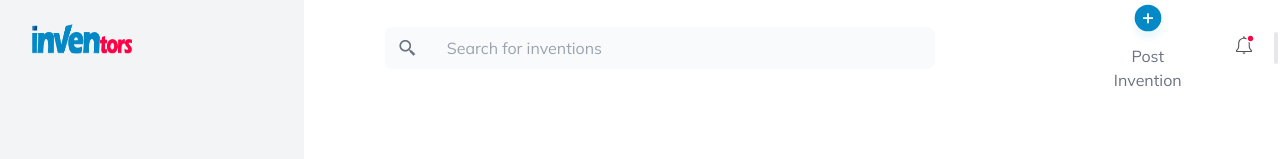
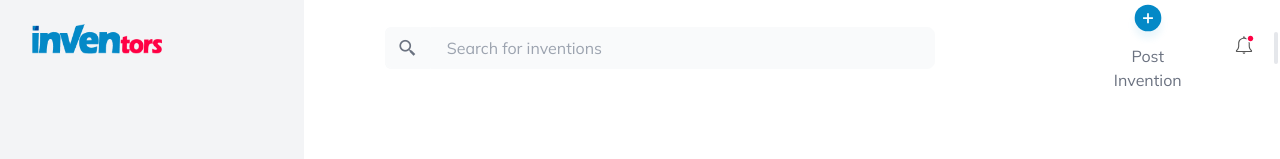
Before and after one commit to constanteen/imventors-app, a Next.js app: page /dashboard/inventor in a window 1280 px wide. Shown: the top 159 px of the page. Built offline with nearby package versions, Linux system fonts and the light colour scheme.

Commit message:
update logo

```diff
--- a/src/layouts/Dashboard/Dashboard.tsx
+++ b/src/layouts/Dashboard/Dashboard.tsx
@@ -47,7 +47,7 @@ const Dashboard: NextPage = ({children}) => {
 					<div className={`${showNavbar ? 'lg:block' : 'hidden'} h-screen z-50 max-w-xs min-w-19 md:relative absolute`}>
 						<div className="h-full bg-gray-100">
 							<div className="flex items-center justify-start pt-6 ml-8">
-								<Image src={'/Inventors_logo.png'} width={100} height={30} alt="logo" />
+								<Image src={'/inventors_logo.png'} width={130} height={30} alt="logo" />
 								<div className="block lg:hidden ml-auto mr-2">
 									{
 										mobileMode && showNavbar ? <button onClick={toggleNavbar} className="flex p-2 items-center rounded-full bg-white shadow text-gray-500 text-md">
```
